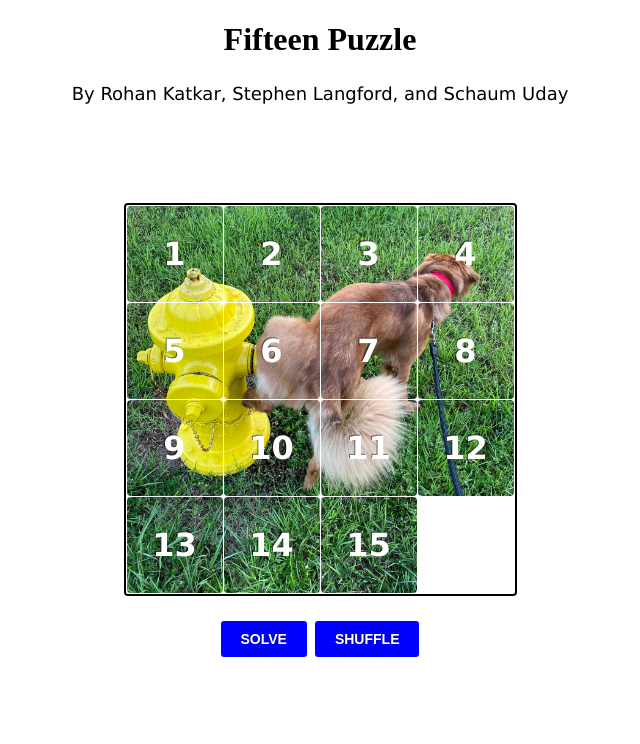
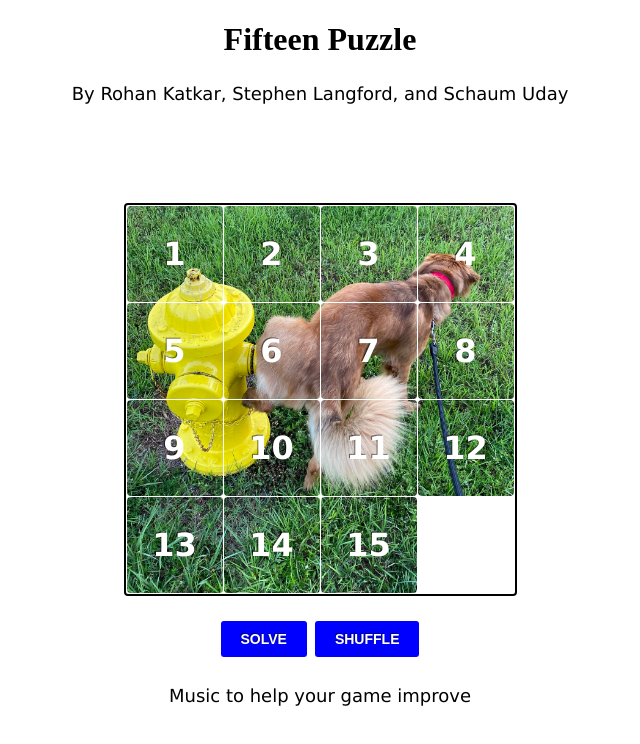
Before and after one commit to Stephen-Langford/project2, a plain HTML site: page index.html in a window 1280 px wide. Shown: the whole page, without its empty margins (320-960 px from the left). Drawn offline with Linux system fonts and the light colour scheme.

Commit message:
Update index.html

```diff
--- a/index.html
+++ b/index.html
@@ -16,6 +16,7 @@
 		<button id="shuffle">Shuffle</button>
 	</div>
 
+	<p>Music to help your game improve</p>
 	<id="youtube" iframe width="560" height="315" src="https://www.youtube.com/embed/Z6NaZrPQGfY" title="YouTube video player" frameborder="0" allow="accelerometer; autoplay; clipboard-write; encrypted-media; gyroscope; picture-in-picture" allowfullscreen></iframe>
 
 	<script src="script.js"></script>
```
